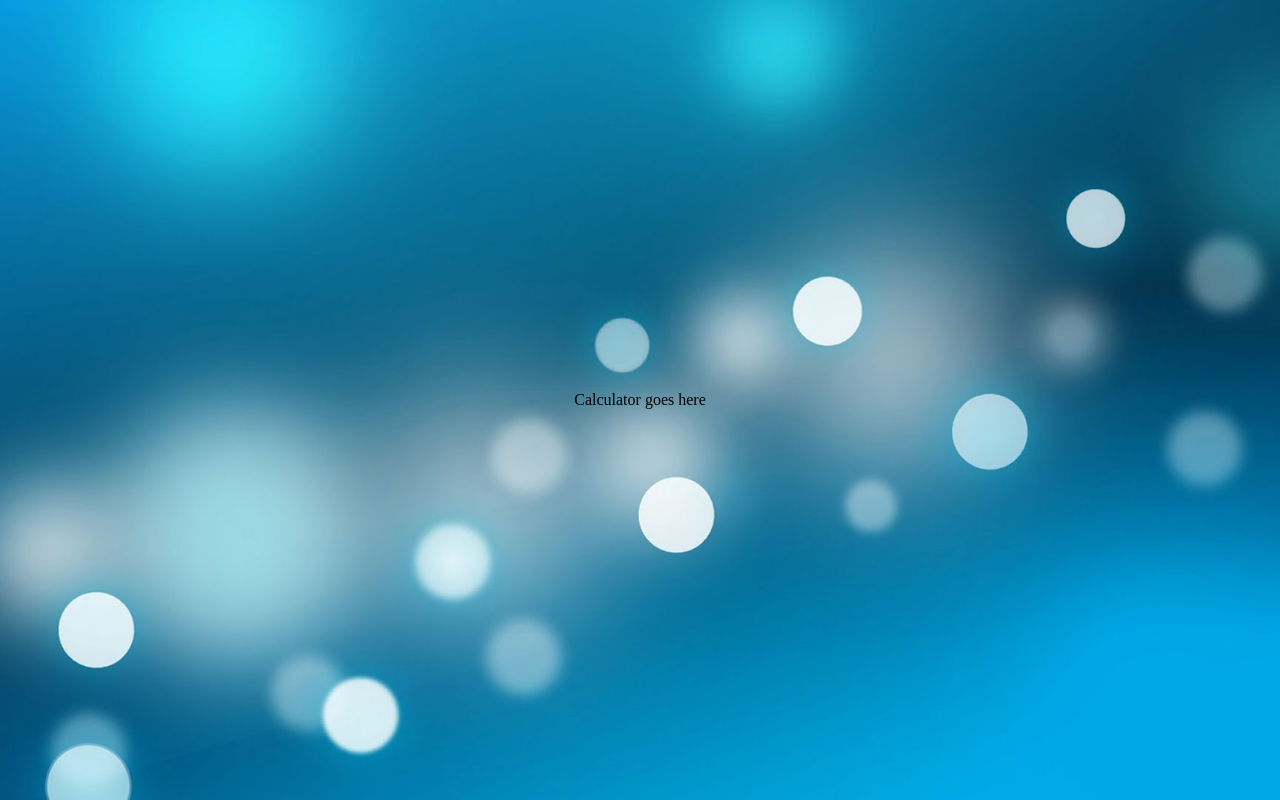
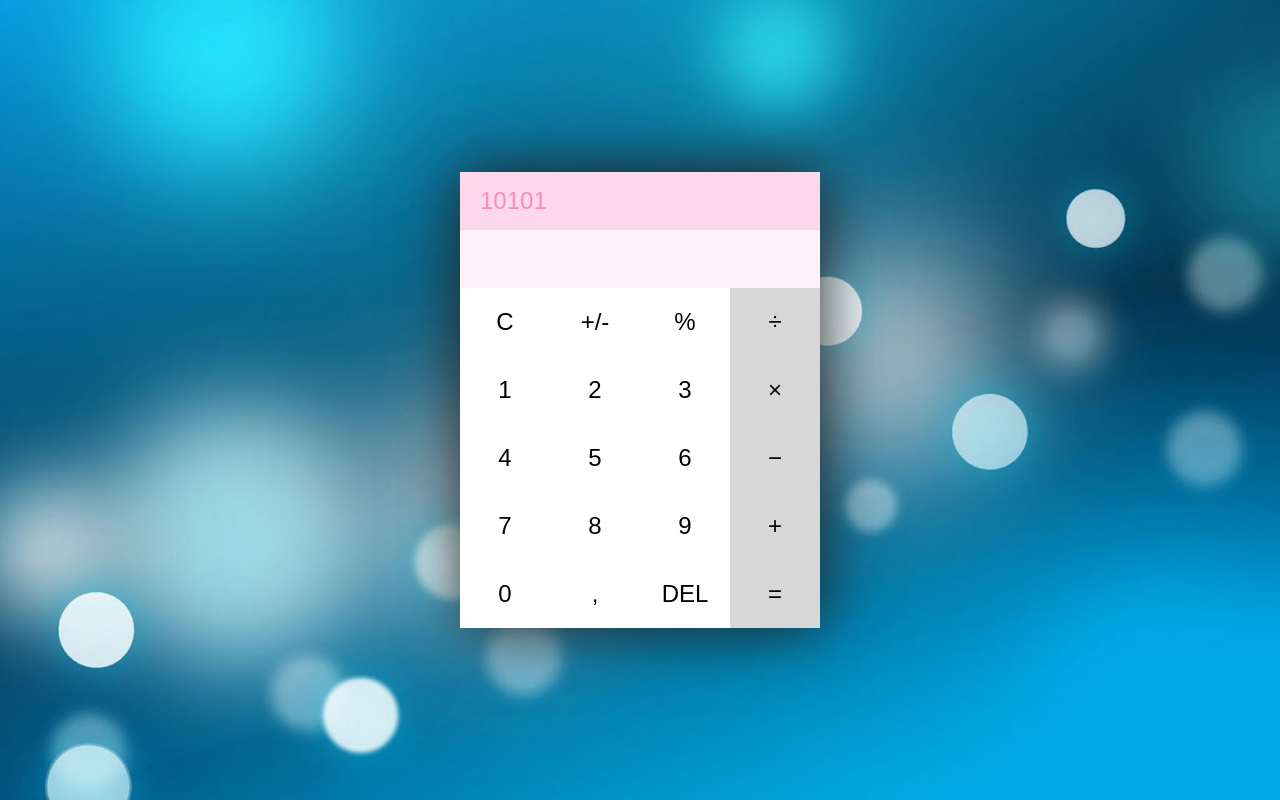
Before and after one commit to adamwojnicki/react-calculator, a React app: page / in a window 1280 px wide. Built offline with nearby package versions, Linux system fonts and the light colour scheme.

Commit message:
Commit #02: Working on UI. Created Key component

```diff
--- a/package.json
+++ b/package.json
@@ -1,15 +1,14 @@
 {
   "name": "calc_app",
   "version": "1.0.0",
-  "description": "",
-  "main": "index.js",
+  "description": "Simple calculator app project",
   "scripts": {
     "test": "echo \"Error: no test specified\" && exit 1",
     "start": "webpack-dev-server --mode development --open --hot",
     "build": "webpack --mode production"
   },
   "keywords": [],
-  "author": "",
+  "author": "Adam Wojnicki",
   "license": "ISC",
   "dependencies": {
     "npm": "^6.10.2",
--- a/src/components/Calculator.js
+++ b/src/components/Calculator.js
@@ -1,9 +1,37 @@
 import React from 'react';
+import Key from './Key';
 
 const Calculator = () => {
     return (
-        <div>
-            Calculator goes here
+        <div className='calculator-face'>
+            <div className='calc-output'>
+                <p>10101</p>
+            </div>
+            <div className='calc-input'>
+                <input type='text'></input>
+            </div>
+            <div className='key-container'>
+                <Key type='operator' value='C'/>
+                <Key type='operator' value='+/-'/>
+                <Key type='operator' value='%'/>
+                <Key type='operator' value='&divide;'/>
+                <Key type='digit' value='1'/>
+                <Key type='digit' value='2'/>
+                <Key type='digit' value='3'/>
+                <Key type='operator' value='&times;'/>
+                <Key type='digit' value='4'/>
+                <Key type='digit' value='5'/>
+                <Key type='digit' value='6'/>
+                <Key type='operator' value='&minus;'/>
+                <Key type='digit' value='7'/>
+                <Key type='digit' value='8'/>
+                <Key type='digit' value='9'/>
+                <Key type='operator' value='+'/>
+                <Key type='digit' value='0'/>
+                <Key type='operator' value=','/>
+                <Key type='operator' value='DEL'/>
+                <Key type='operator' value='='/>
+            </div>
         </div>
     )
 }
--- /dev/null
+++ b/src/components/Key.js
@@ -0,0 +1,11 @@
+import React from 'react';
+
+const Key = (props) => {
+    return (
+        <div className='key'>
+            {props.value}
+        </div>
+    )
+}
+
+export default Key;
--- a/src/index.scss
+++ b/src/index.scss
@@ -6,12 +6,16 @@ $lightpink-txt: #fa9eca;
 $darkgrey-bg: #d7d7d7;
 $darkgrey-txt: #6b6b6b;
 $light-bg: #ffffff;
-$light-txt:#7f7f7f;
+$light-txt: #7f7f7f;
 
 * {
     margin: 0;
     padding: 0;
     box-sizing: border-box;
+}
+
+body {
+    font-family: Arial, Helvetica, sans-serif;
 }
 
 .container {
@@ -22,4 +26,41 @@ $light-txt:#7f7f7f;
     display: flex;
     align-items: center;
     justify-content: center;
+    .calculator-face {
+        background: $light-bg;
+        min-width: 320px;
+        box-shadow: 0px 0px 60px #222;
+        .calc-output {
+            p {
+                background: $darkpink-bg;
+                color: $darkpink-txt;
+                width: 100%;
+                padding: 15px 20px;
+                font-size: 24px;
+            }
+        }
+        .calc-input {
+            input[type=text] {
+                width: 100%;
+                border: none;
+                background: $lightpink-bg;
+                color: $lightpink-txt;
+                outline: none;
+                font-size: 24px;
+                padding: 15px 25px;
+            }
+        }
+        .key-container {
+            display: grid;
+            grid-template-columns: repeat(4, 1fr);
+            .key {
+                padding: 20px;
+                font-size: 24px;
+                text-align: center;
+                &:nth-child(4n) {
+                    background: $darkgrey-bg;
+                }
+            }
+        }
+    }
 }
```
Also changed, not shown: 1 other file.
